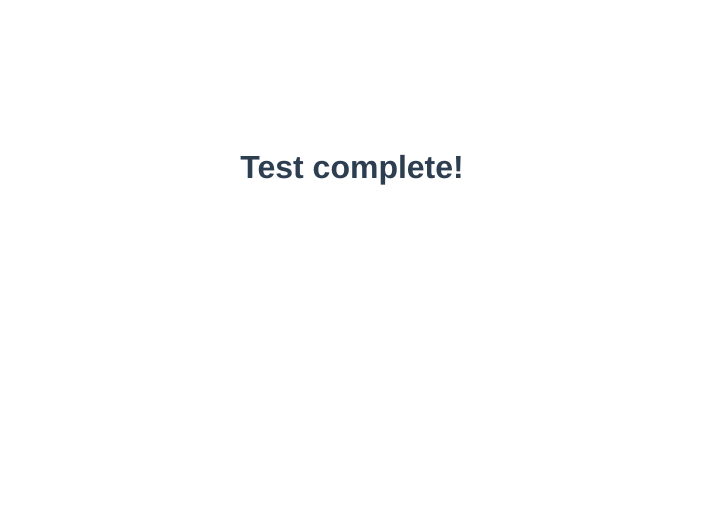
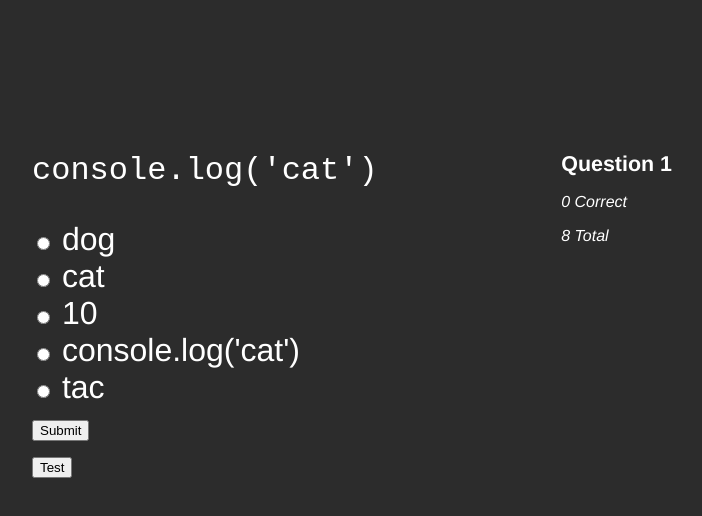
Before and after one commit to richardso21/vue-quiz-game, a Vue app: page /quiz in a window 1280 px wide. Shown: the top 516 px of the page, without its empty margins (288-990 px from the left). Built offline with nearby package versions, Linux system fonts and the light colour scheme.

Commit message:
it's working lol (ended up using router)

```diff
--- a/src/App.vue
+++ b/src/App.vue
@@ -1,21 +1,28 @@
 <template>
   <div id="app">
-    <!-- <div id="nav">
-      <router-link to="/">Home</router-link> |
-      <router-link to="/about">About</router-link>
-    </div> -->
     <router-view />
   </div>
 </template>
 
 <style lang="scss">
+
+body {
+  height: 100vh;
+  margin: 0;
+  padding: 0;
+  font-size: 62.5%;
+}
+
 #app {
   font-family: Avenir, Helvetica, Arial, sans-serif;
   -webkit-font-smoothing: antialiased;
   -moz-osx-font-smoothing: grayscale;
-  text-align: center;
-  color: #2c3e50;
-  padding: 7.5rem;
+  // text-align: center;
+  color: #fff;
+  padding: 7.5rem 20rem;
+  background-color: rgb(44, 44, 44);
+  box-sizing: border-box;
   height: 100%;
 }
+
 </style>
--- /dev/null
+++ b/src/assets/questions.json
@@ -0,0 +1,42 @@
+[
+  {
+    "content": "console.log('cat')",
+    "choices": ["dog", "cat", "10", "console.log('cat')", "tac"],
+    "answer": 1
+  },
+  {
+    "content": "const x = 5;\nconst y = 10;\nconsole.log(x + y / 2);",
+    "choices": ["10", "7.5", "5", "2", "lmao", ":P"],
+    "answer": 0
+  },
+  {
+    "content": "const a = 102;\nconst b = 2 * a;\nconsole.log(2 * (a + b));",
+    "choices": ["102", "204", "306", "612", "const"],
+    "answer": 3
+  },
+  {
+    "content": "const h = 24;\nconst i = \"10\";\nconsole.log(h + i);",
+    "choices": ["34", "SyntaxError", "2410", "1024"],
+    "answer": 2
+  },
+  {
+    "content": "const x = 5;\nconst y = (x) => (x * x);\nconst z = (a, b) => (a**2 + b*2);\nconsole.log(x + z(x, y(x)));",
+    "choices": ["InternalError", "5", "256", "80"],
+    "answer": 3
+  },
+  {
+    "content": "function a() {\n  return 1;\n};\nconst b = a;\nconsole.log(b());",
+    "choices": ["0", "1", "SyntaxError", "b"],
+    "answer": 1
+  },
+  {
+    "content": "console.log([] == 0);",
+    "choices": ["true", "false", "SyntaxError", "InternalError"],
+    "answer": 0
+  },
+  {
+    "content": "console.log(log(console.log()))",
+    "choices": ["SyntaxError", "InternalError", "undefined", "console.log()"],
+    "answer": 0
+  }
+]
--- /dev/null
+++ b/src/components/Counter.vue
@@ -0,0 +1,27 @@
+<template>
+  <div>
+    <h6>Question {{ i + 1 }}</h6>
+    <p><i>{{c}} Correct</i></p>
+    <p><i>{{t}} Total</i></p>
+  </div>
+</template>
+
+<script>
+export default {
+  name: "Counter",
+  props: {
+    i: Number,
+    c: Number,
+    t: Number,
+  },
+};
+</script>
+
+<style lang="scss" scoped>
+h6 {
+  margin: 0;
+}
+p {
+  font-size: 1rem;
+}
+</style>
--- a/src/components/QuizLayout.vue
+++ b/src/components/QuizLayout.vue
@@ -0,0 +1,43 @@
+<template>
+  <div class="question-container">
+    <pre class="code-block text-left"><code>{{ question.content }}</code></pre>
+    <div class="question-choices">
+      <div
+        class="question-choice"
+        v-for="(choice, index) in question.choices"
+        :key="index"
+      >
+        <input type="radio" name="radio" v-model="selected" :value="index" />
+        {{ choice }}
+      </div>
+    </div>
+    <button @click="checkAnswer">Submit</button>
+  </div>
+</template>
+
+<script>
+export default {
+  name: "QuizLayout",
+  data() {
+    return {
+      selected: undefined,
+    };
+  },
+  props: {
+    question: Object,
+  },
+  methods: {
+    checkAnswer: function () {
+      if (this.selected === undefined) {
+        alert("Please choose an answer before submitting.");
+        return;
+      }
+      this.$emit("nextQ", this.selected === this.question.answer);
+      this.selected = undefined;
+    },
+  },
+};
+</script>
+
+<style>
+</style>
--- a/src/router/index.js
+++ b/src/router/index.js
@@ -16,6 +16,13 @@ const routes = [
     component: function() {
       return import(/* webpackChunkName: "about" */ "../views/Quiz.vue");
     }
+  },
+  {
+    path: "/results",
+    name: "Results",
+    component: function() {
+      return import(/* webpackChunkName: "about" */ "../views/Results.vue");
+    }
   }
 ];
 
--- a/src/views/Quiz.vue
+++ b/src/views/Quiz.vue
@@ -1,15 +1,55 @@
 <template>
-  <div>
-    <h1>Test complete!</h1>
+  <div class="Quiz">
+    <Counter class="Counter" :i="qIndex" :c="qCorrect" :t="quizArr.length" />
+    <QuizLayout @nextQ="nextQ" :question="quizArr[qIndex]" />
+    <button @click="checkCorrect">Test</button>
   </div>
 </template>
 
 <script>
+import Counter from "../components/Counter";
+import QuizLayout from "../components/QuizLayout";
+import quizArr from "@/assets/questions.json";
+
 export default {
+  name: "Quiz",
+  components: {
+    Counter,
+    QuizLayout,
+  },
+  data() {
+    return {
+      qIndex: 0,
+      qCorrect: 0,
+      quizArr: quizArr,
+    };
+  },
+  methods: {
+    nextQ: function (isCorrect) {
+      if (isCorrect) this.qCorrect++;
 
-}
+      if (this.qIndex == this.quizArr.length - 1) {
+        // show results page if quiz is completed
+        const correct = this.qCorrect;
+        const total = this.quizArr.length;
+        this.$router.push({ name: "Results", params: { correct, total } });
+      } else {
+        // update quiz if there are more questions
+        this.qIndex++;
+      }
+    },
+    checkCorrect: function () {
+      console.log(this.qCorrect);
+    },
+  },
+};
 </script>
 
-<style>
-
+<style lang="scss" scoped>
+.Quiz {
+  font-size: 2rem;
+}
+.Counter {
+  float: right;
+}
 </style>
--- a/src/views/Results.vue
+++ b/src/views/Results.vue
@@ -0,0 +1,34 @@
+<template>
+  <div>
+    <h1>{{ message }}</h1>
+    <p>You got {{ $route.params.correct }} out of {{ $route.params.total }} questions given to you.</p>
+  </div>
+</template>
+
+<script>
+export default {
+  name: "Results",
+  data() {
+    return {
+      message: "",
+    };
+  },
+  mounted() {
+    console.log(this.$route.params.correct);
+    const C = this.$route.params.correct;
+    if (C < 3) {
+      this.message = "Yikes!";
+    } else if (C < 7) {
+      this.message = "Nice!";
+    } else if (C == 8) {
+      this.message = "Awesome!";
+    }
+  }
+};
+</script>
+
+<style lang="scss" scoped>
+div {
+  font-size: 2rem;
+}
+</style>
--- a/src/views/Start.vue
+++ b/src/views/Start.vue
@@ -1,9 +1,12 @@
 <template>
   <div>
+    <img src="../assets/JS.png" alt="">
     <h1>Welcome to the JavaScript Quiz Game!</h1>
     <p><i>How well do you really know JavaScript?</i></p>
     <br>
-    <router-link to="/Quiz" tag="button" id="startButton">Testing</router-link>
+
+    <router-link to="/Quiz" tag="button" id="startButton">Start the Quiz!</router-link>
+
   </div>
 </template>
 
@@ -14,6 +17,9 @@ export default {
 </script>
 
 <style lang="scss" scoped>
+img {
+  height: 15rem;
+}
 h1 {
   font-size: 2.5rem;
 }
```
Also changed, not shown: src/components/Splash.vue (deleted, +0 -13 lines), src/assets/JS.png (added), src/components/Question.vue (deleted), src/components/QuizQuestion.vue (added).
